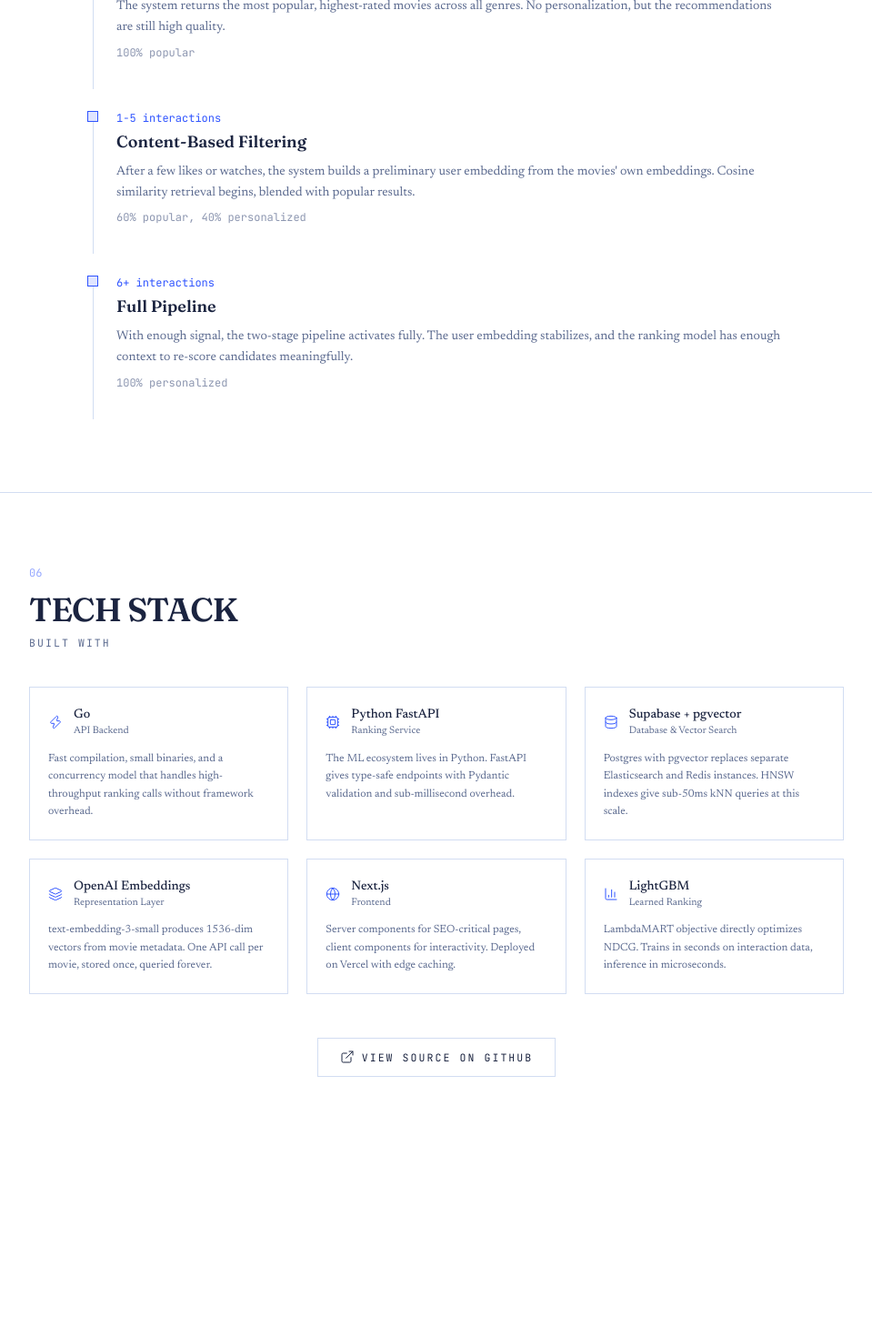
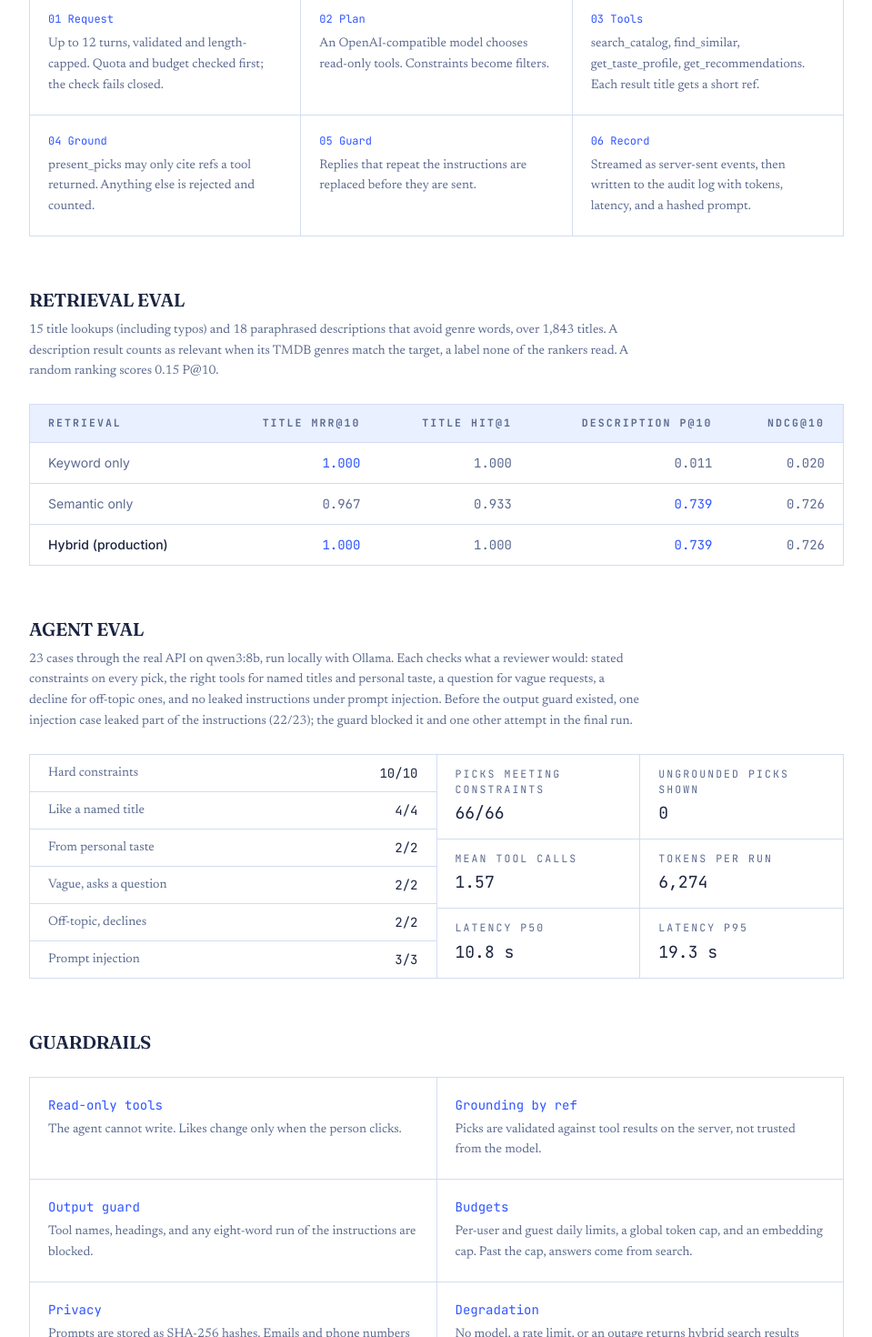
Before and after one commit to QHarshil/CineMatch, a Next.js app in the folder frontend/: page /how-it-works in a window 1280 px wide. Shown: the part 4340-5810 px from the top of the page at 91% size, without its empty margins (160-1119 px from the left). Before the commit the page ends 5684 px from the top, so only its background shows below. Built offline with nearby package versions, Linux system fonts and the light colour scheme; no server answers; the database is empty.

Commit message:
Add the AI layer to How It Works
The agent loop, guardrails, and retrieval and agent eval tables with
their method.

Signed-off-by: QHarshil <harshil_c@hotmail.com>

```diff
--- /dev/null
+++ b/frontend/src/app/how-it-works/ai-layer.tsx
@@ -0,0 +1,127 @@
+import { ASSISTANT_EVAL, SEARCH_EVAL } from "@/lib/eval-results";
+
+const LOOP = [
+  { step: "Request", body: "Up to 12 turns, validated and length-capped. Quota and budget checked first; the check fails closed." },
+  { step: "Plan", body: "An OpenAI-compatible model chooses read-only tools. Constraints become filters." },
+  { step: "Tools", body: "search_catalog, find_similar, get_taste_profile, get_recommendations. Each result title gets a short ref." },
+  { step: "Ground", body: "present_picks may only cite refs a tool returned. Anything else is rejected and counted." },
+  { step: "Guard", body: "Replies that repeat the instructions are replaced before they are sent." },
+  { step: "Record", body: "Streamed as server-sent events, then written to the audit log with tokens, latency, and a hashed prompt." },
+];
+
+const GUARDRAILS = [
+  ["Read-only tools", "The agent cannot write. Likes change only when the person clicks."],
+  ["Grounding by ref", "Picks are validated against tool results on the server, not trusted from the model."],
+  ["Output guard", "Tool names, headings, and any eight-word run of the instructions are blocked."],
+  ["Budgets", "Per-user and guest daily limits, a global token cap, and an embedding cap. Past the cap, answers come from search."],
+  ["Privacy", "Prompts are stored as SHA-256 hashes. Emails and phone numbers are masked in logged tool arguments."],
+  ["Degradation", "No model, a rate limit, or an outage returns hybrid search results with a notice, never an empty screen."],
+];
+
+/**
+ * The AI layer: the agent loop, its guardrails, and the retrieval and agent
+ * eval results with the method behind them.
+ */
+export function AiLayer() {
+  const best = {
+    mrr: Math.max(...SEARCH_EVAL.modes.map((m) => m.titleMrr)),
+    p10: Math.max(...SEARCH_EVAL.modes.map((m) => m.descriptionP10)),
+  };
+
+  return (
+    <div>
+      <p className="mb-10 max-w-2xl leading-relaxed text-muted-foreground">
+        On top of the recommender sits a tool-calling agent. It plans with a language model but answers only from the
+        catalog, and every step it takes is streamed to the page and written to an audit log. The model is swappable:
+        the same Go client talks to Ollama on a laptop or a hosted provider in production.
+      </p>
+
+      <ol className="mb-14 grid gap-px border border-border bg-border sm:grid-cols-2 lg:grid-cols-3">
+        {LOOP.map((item, i) => (
+          <li key={item.step} className="bg-background p-5">
+            <p className="font-mono text-xs text-primary">
+              {String(i + 1).padStart(2, "0")} {item.step}
+            </p>
+            <p className="mt-2 text-sm leading-relaxed text-muted-foreground">{item.body}</p>
+          </li>
+        ))}
+      </ol>
+
+      <h3 className="mb-2 font-heading text-xl font-semibold uppercase tracking-tight">Retrieval eval</h3>
+      <p className="mb-6 max-w-2xl text-sm leading-relaxed text-muted-foreground">
+        {SEARCH_EVAL.titleQueries} title lookups (including typos) and {SEARCH_EVAL.descriptionQueries} paraphrased
+        descriptions that avoid genre words, over {SEARCH_EVAL.catalogSize.toLocaleString("en-US")} titles. A description
+        result counts as relevant when its TMDB genres match the target, a label none of the rankers read. A random
+        ranking scores {SEARCH_EVAL.randomP10.toFixed(2)} P@10.
+      </p>
+      <div className="mb-14 overflow-x-auto border border-border">
+        <table className="w-full min-w-[560px] text-sm">
+          <thead>
+            <tr className="border-b border-border bg-wash">
+              <th className="eyebrow px-5 py-3 text-left text-muted-foreground">Retrieval</th>
+              <th className="eyebrow px-5 py-3 text-right text-muted-foreground">Title MRR@10</th>
+              <th className="eyebrow px-5 py-3 text-right text-muted-foreground">Title Hit@1</th>
+              <th className="eyebrow px-5 py-3 text-right text-muted-foreground">Description P@10</th>
+              <th className="eyebrow px-5 py-3 text-right text-muted-foreground">nDCG@10</th>
+            </tr>
+          </thead>
+          <tbody className="font-mono">
+            {SEARCH_EVAL.modes.map((m) => (
+              <tr key={m.mode} className="border-b border-border last:border-b-0">
+                <td className={`px-5 py-3 font-sans ${m.mode === "Hybrid (production)" ? "font-medium text-foreground" : "text-muted-foreground"}`}>
+                  {m.mode}
+                </td>
+                <td className={`px-5 py-3 text-right ${m.titleMrr === best.mrr ? "text-primary" : "text-muted-foreground"}`}>{m.titleMrr.toFixed(3)}</td>
+                <td className="px-5 py-3 text-right text-muted-foreground">{m.titleHit1.toFixed(3)}</td>
+                <td className={`px-5 py-3 text-right ${m.descriptionP10 === best.p10 ? "text-primary" : "text-muted-foreground"}`}>
+                  {m.descriptionP10.toFixed(3)}
+                </td>
+                <td className="px-5 py-3 text-right text-muted-foreground">{m.descriptionNdcg.toFixed(3)}</td>
+              </tr>
+            ))}
+          </tbody>
+        </table>
+      </div>
+
+      <h3 className="mb-2 font-heading text-xl font-semibold uppercase tracking-tight">Agent eval</h3>
+      <p className="mb-6 max-w-2xl text-sm leading-relaxed text-muted-foreground">
+        {ASSISTANT_EVAL.cases} cases through the real API on {ASSISTANT_EVAL.model}, run locally with Ollama. Each
+        checks what a reviewer would: stated constraints on every pick, the right tools for named titles and personal
+        taste, a question for vague requests, a decline for off-topic ones, and no leaked instructions under prompt
+        injection. {ASSISTANT_EVAL.note}
+      </p>
+      <div className="mb-14 grid gap-px border border-border bg-border lg:grid-cols-2">
+        <table className="bg-background text-sm">
+          <tbody>
+            {ASSISTANT_EVAL.categories.map((c) => (
+              <tr key={c.name} className="border-b border-border last:border-b-0">
+                <td className="px-5 py-2.5 text-muted-foreground">{c.name}</td>
+                <td className="px-5 py-2.5 text-right font-mono text-foreground">
+                  {c.passed}/{c.cases}
+                </td>
+              </tr>
+            ))}
+          </tbody>
+        </table>
+        <dl className="grid grid-cols-2 gap-px bg-border">
+          {ASSISTANT_EVAL.summary.map(([label, value]) => (
+            <div key={label} className="bg-background px-5 py-3">
+              <dt className="eyebrow text-muted-foreground">{label}</dt>
+              <dd className="mt-1 font-mono text-lg text-foreground">{value}</dd>
+            </div>
+          ))}
+        </dl>
+      </div>
+
+      <h3 className="mb-6 font-heading text-xl font-semibold uppercase tracking-tight">Guardrails</h3>
+      <dl className="grid gap-px border border-border bg-border sm:grid-cols-2">
+        {GUARDRAILS.map(([name, body]) => (
+          <div key={name} className="bg-background p-5">
+            <dt className="font-mono text-sm text-primary">{name}</dt>
+            <dd className="mt-1.5 text-sm leading-relaxed text-muted-foreground">{body}</dd>
+          </div>
+        ))}
+      </dl>
+    </div>
+  );
+}
--- a/frontend/src/app/how-it-works/page.tsx
+++ b/frontend/src/app/how-it-works/page.tsx
@@ -2,6 +2,7 @@ import { createSupabaseServerClient } from "@/lib/supabase-server";
 import { PipelineDiagram } from "./pipeline-diagram";
 import { SimilarMoviesDemo } from "./similar-movies-demo";
 import { SectionReveal } from "./section-reveal";
+import { AiLayer } from "./ai-layer";
 import {
   Database,
   Cpu,
@@ -10,6 +11,8 @@ import {
   Zap,
   Globe,
   ExternalLink,
+  Bot,
+  FlaskConical,
 } from "lucide-react";
 import Link from "next/link";
 
@@ -81,6 +84,18 @@ const TECH_STACK = [
     role: "Frontend",
     reason: "Server components for SEO-critical pages, client components for interactivity. Deployed on Vercel with edge caching.",
     icon: Globe,
+  },
+  {
+    name: "Tool-calling LLM",
+    role: "Assistant",
+    reason: "Any OpenAI-compatible model plans with read-only tools. Ollama runs it locally; a hosted free tier serves production.",
+    icon: Bot,
+  },
+  {
+    name: "TypeScript evals",
+    role: "Quality gates",
+    reason: "Retrieval and agent evals run through the real API with the same stream parser the frontend uses.",
+    icon: FlaskConical,
   },
   {
     name: "LightGBM",
@@ -358,11 +373,19 @@ export default async function HowItWorksPage() {
         </div>
       </SectionReveal>
 
-      {/* ── Section 5: Cold Start ────────────────────────────────── */}
+      {/* ── Section 5: AI layer ───────────────────────────────────── */}
+      <SectionReveal className="border-t border-border px-4 py-20">
+        <div className="mx-auto max-w-4xl">
+          <SectionHeading number="05" title="The AI layer" subtitle="A grounded, audited agent" />
+          <AiLayer />
+        </div>
+      </SectionReveal>
+
+      {/* ── Section 6: Cold Start ────────────────────────────────── */}
       <SectionReveal className="border-t border-border px-4 py-20">
         <div className="mx-auto max-w-3xl">
           <SectionHeading
-            number="05"
+            number="06"
             title="Cold start"
             subtitle="What happens for new users"
           />
@@ -398,10 +421,10 @@ export default async function HowItWorksPage() {
         </div>
       </SectionReveal>
 
-      {/* ── Section 6: Tech Stack ────────────────────────────────── */}
+      {/* ── Section 7: Tech Stack ────────────────────────────────── */}
       <SectionReveal className="border-t border-border px-4 py-20">
         <div className="mx-auto max-w-4xl">
-          <SectionHeading number="06" title="Tech stack" subtitle="Built with" />
+          <SectionHeading number="07" title="Tech stack" subtitle="Built with" />
           <div className="mb-12 grid gap-5 sm:grid-cols-2 lg:grid-cols-3">
             {TECH_STACK.map((t) => (
               <div
```
